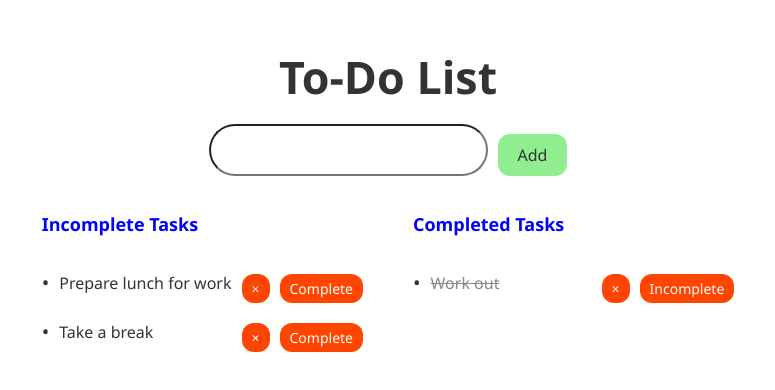
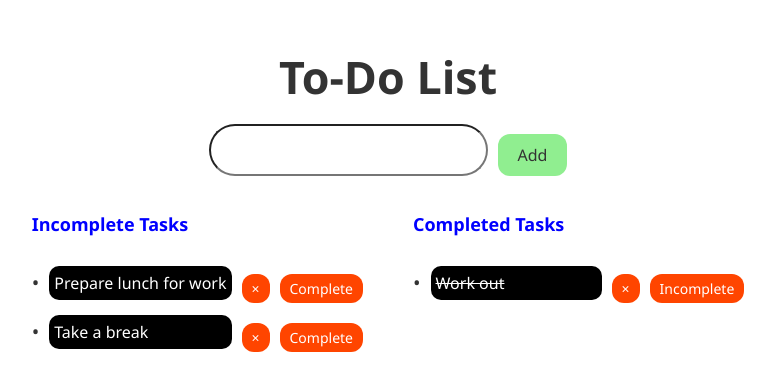
Before and after one commit to junyaokh822/To-Do-List, a React (Vite) app in the folder TO-Do-List/: page / in a window 1280 px wide. Shown: the top 390 px of the page, without its empty margins (252-1027 px from the left). Built offline with nearby package versions, Linux system fonts and the light colour scheme.

Commit message:
added form component

```diff
--- a/TO-Do-List/src/App.css
+++ b/TO-Do-List/src/App.css
@@ -84,3 +84,22 @@ li {
   border: none;
   cursor: pointer;
 }
+
+.task {
+  flex-grow: 1;
+  background-color: #000000;
+  color: #fff;
+  display: inline-block;
+  width: 100%;
+  padding: 5px;
+  border-radius: 10px;
+}
+
+.completed {
+  text-decoration: line-through;
+  color: #fff;
+  background-color: #000000;
+  display: inline-block;
+  width: 100%;
+  padding: 5px;
+}
--- a/TO-Do-List/src/App.jsx
+++ b/TO-Do-List/src/App.jsx
@@ -1,5 +1,38 @@
 import React, { useState } from 'react';
 import './App.css';
+
+function Form({ onAddTodo }) {
+  const [input, setInput] = useState('');
+
+  const handleInputChange = (e) => {
+    setInput(e.target.value);
+  };
+
+  const handleKeyPress = (e) => {
+    if (e.key === 'Enter') {
+      addTodo();
+    }
+  };
+
+  const addTodo = () => {
+    if (input.trim() !== '') {
+      onAddTodo(input);
+      setInput('');
+    }
+  };
+
+  return (
+    <div className="input-container">
+      <input
+        type="text"
+        value={input}
+        onChange={handleInputChange}
+        onKeyPress={handleKeyPress}
+      />
+      <button onClick={addTodo}>Add</button>
+    </div>
+  );
+}
 
 function App() {
   const [list, setList] = useState([
@@ -19,7 +52,6 @@ function App() {
       completed: false,
     },
   ]);
-  const [input, setInput] = useState('');
 
   const addTodo = (todo) => {
     const newTodo = {
@@ -28,7 +60,6 @@ function App() {
       completed: false,
     };
     setList([...list, newTodo]);
-    setInput('');
   };
 
   const deleteTodo = (id) => {
@@ -49,27 +80,13 @@ function App() {
     setList(newList);
   };
 
-  const handleKeyPress = (e) => {
-    if (e.key === 'Enter') {
-      addTodo(input);
-    }
-  };
-
   const completedTasks = list.filter((todo) => todo.completed);
   const incompleteTasks = list.filter((todo) => !todo.completed);
 
   return (
     <div className="container">
       <h1>To-Do List</h1>
-      <div className="input-container">
-        <input
-          type="text"
-          value={input}
-          onChange={(e) => setInput(e.target.value)}
-          onKeyPress={handleKeyPress}
-        />
-        <button onClick={() => addTodo(input)}>Add</button>
-      </div>
+      <Form onAddTodo={addTodo} />
       <div className="task-container">
         <div className="task-column">
           <h2>Incomplete Tasks</h2>
```
